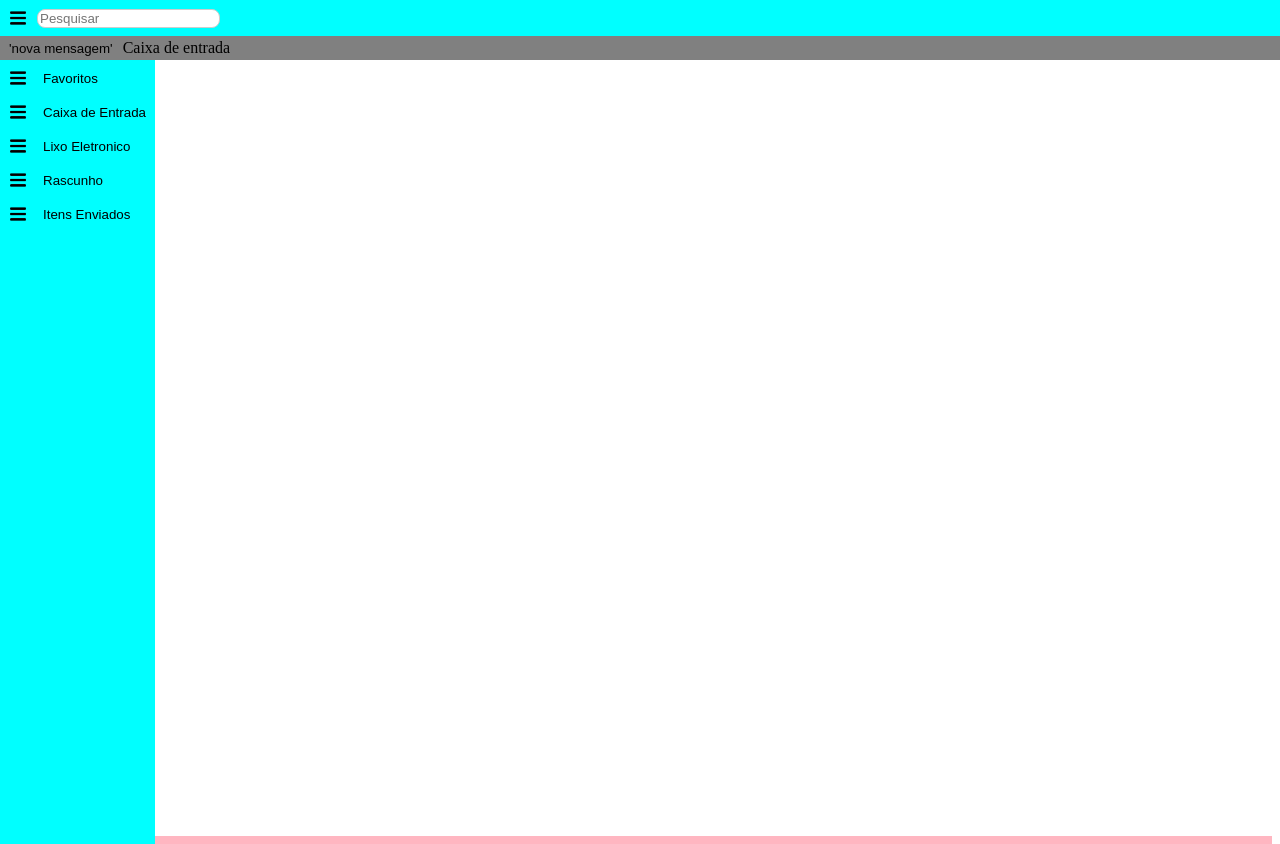
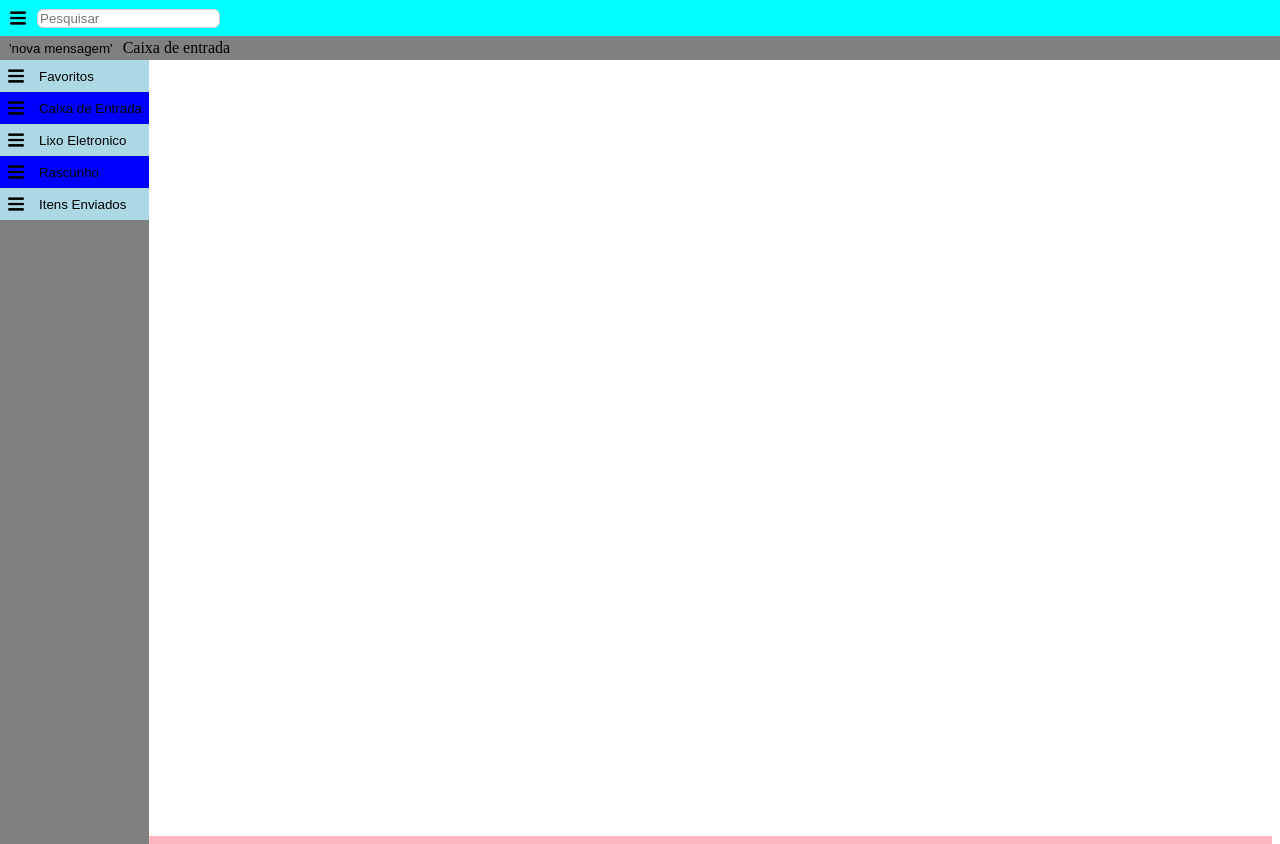
Before and after one commit to annLittleStar/progweb, a plain HTML site: page paginas/caixa de entrada.html in a window 1280 px wide. Shown: the top 844 px of the page. Drawn offline with Linux system fonts and the light colour scheme.

Commit message:
Atualizacao css
menu lateral arrumado

raio dos campos de pesquisa, login e senha, e do botão confirma diminuidos

```diff
--- a/paginas/css/estilo.css
+++ b/paginas/css/estilo.css
@@ -1,6 +1,6 @@
 .confirma{
 	border: none;
-	border-radius: 8px;
+	border-radius: 6px;
 	background-color: lime;
 }
 
@@ -12,12 +12,12 @@
 
 .textoLogin{
 	border: solid 1px #CCC;
-	border-radius: 8px;
+	border-radius: 6px;
 }
 
 .pesquisa{
 	border: solid 1px #CCC;
-	border-radius: 8px;
+	border-radius: 6px;
 }
 
 .menu{
@@ -54,10 +54,19 @@
 
 .tabela3{
 	height: 100%;
-	background-color: cyan;
+	background-color: gray;
 	display: inline-block;
 	margin-left: -8px;
 	margin-bottom: -8px;
+	border-collapse: collapse;
+}
+
+.tabela3 tr:nth-child(2n){
+	background-color: blue;
+}
+
+.tabela3 tr:nth-child(2n+1){
+	background-color: lightblue;
 }
 
 .tabela4{
```
